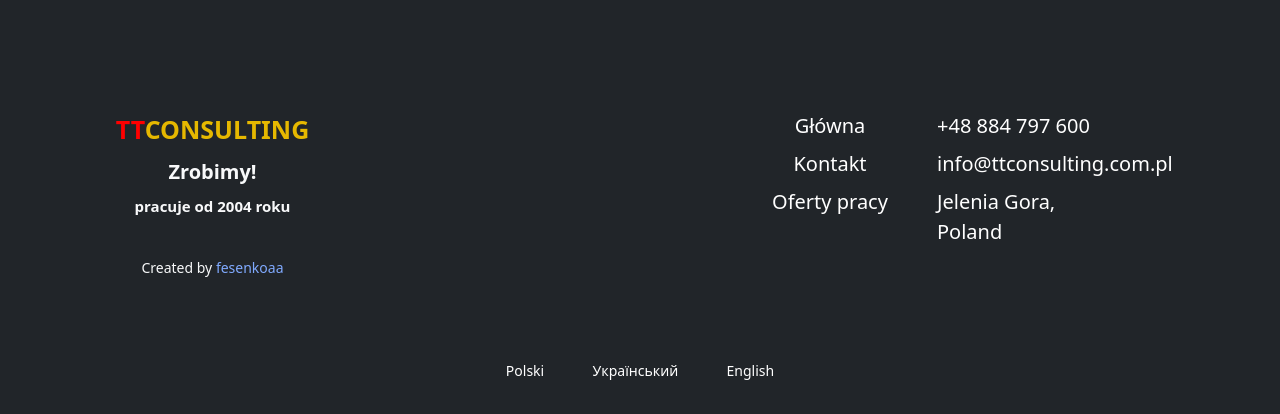
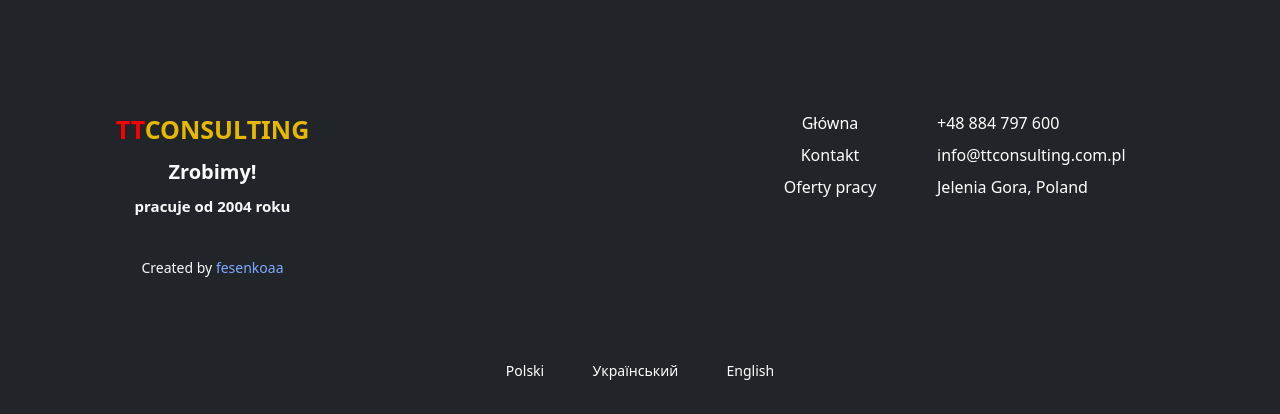
Before and after one commit to fesenkoaa/building_company, a Django app: page / in a window 1280 px wide. Shown: the part 3520-3934 px from the top of the page. Run offline with Django 3.2, Linux system fonts and the light colour scheme; data that the repository does not hold is empty.

Commit message:
final 1.3

```diff
--- a/django_building/templates/base.html
+++ b/django_building/templates/base.html
@@ -197,25 +197,25 @@
                 <div class="col-6 col-lg-2 mb-3 text-light">
                     <ul class="list-unstyled">
                         {% if 'ru' in request.path %}
-                        <li class="mb-2 text-center"><a href="{% url 'ru:main' %}" style="text-decoration: none; color: white; font-size: 20px;">Головна</a></li>
-                        <li class="mb-2 text-center"><a href="#contact" style="text-decoration: none; color: white; font-size: 20px;">Контакти</a></li>
-                        <li class="mb-2 text-center"><a href="{% url 'ru:vacancies' %}" style="text-decoration: none; color: white; font-size: 20px;">Вакансії</a></li>
+                        <li class="mb-2 text-center"><a href="{% url 'ru:main' %}" style="text-decoration: none; color: white; font-size: 16px;">Головна</a></li>
+                        <li class="mb-2 text-center"><a href="#contact" style="text-decoration: none; color: white; font-size: 16px;">Контакти</a></li>
+                        <li class="mb-2 text-center"><a href="{% url 'ru:vacancies' %}" style="text-decoration: none; color: white; font-size: 16px;">Вакансії</a></li>
                         {% elif 'en' in request.path %}
-                        <li class="mb-2 text-center"><a href="{% url 'en:main' %}" style="text-decoration: none; color: white; font-size: 20px;">Main</a></li>
-                        <li class="mb-2 text-center"><a href="#contact" style="text-decoration: none; color: white; font-size: 20px;">Contacts</a></li>
-                        <li class="mb-2 text-center"><a href="{% url 'en:vacancies' %}" style="text-decoration: none; color: white; font-size: 20px;">Vacancies</a></li>
+                        <li class="mb-2 text-center"><a href="{% url 'en:main' %}" style="text-decoration: none; color: white; font-size: 16px;">Main</a></li>
+                        <li class="mb-2 text-center"><a href="#contact" style="text-decoration: none; color: white; font-size: 16px;">Contacts</a></li>
+                        <li class="mb-2 text-center"><a href="{% url 'en:vacancies' %}" style="text-decoration: none; color: white; font-size: 16px;">Vacancies</a></li>
                         {% else %}
-                        <li class="mb-2 text-center"><a href="{% url 'pl:main' %}" style="text-decoration: none; color: white; font-size: 20px;">Główna</a></li>
-                        <li class="mb-2 text-center"><a href="#contact" style="text-decoration: none; color: white; font-size: 20px;">Kontakt</a></li>
-                        <li class="mb-2 text-center"><a href="{% url 'pl:vacancies' %}" style="text-decoration: none; color: white; font-size: 20px;">Oferty pracy</a></li>
+                        <li class="mb-2 text-center"><a href="{% url 'pl:main' %}" style="text-decoration: none; color: white; font-size: 16px;">Główna</a></li>
+                        <li class="mb-2 text-center"><a href="#contact" style="text-decoration: none; color: white; font-size: 16px;">Kontakt</a></li>
+                        <li class="mb-2 text-center"><a href="{% url 'pl:vacancies' %}" style="text-decoration: none; color: white; font-size: 16px;">Oferty pracy</a></li>
                         {% endif %}
                     </ul>
                 </div>
                 <div class="col-6 col-lg-2 mb-3 text-light">
                     <ul class="list-unstyled">
-                        <li class="mb-2" style="text-decoration: none; color: white; font-size: 20px;">+48 884 797 600</li>
-                        <li class="mb-2" style="text-decoration: none; color: white; font-size: 20px;">info@ttconsulting.com.pl</li>
-                        <li class="mb-2" style="text-decoration: none; color: white; font-size: 20px;">Jelenia Gora, Poland</li>
+                        <li class="mb-2" style="text-decoration: none; color: white; font-size: 16px;">+48 884 797 600</li>
+                        <li class="mb-2" style="text-decoration: none; color: white; font-size: 16px;">info@ttconsulting.com.pl</li>
+                        <li class="mb-2" style="text-decoration: none; color: white; font-size: 16px;">Jelenia Gora, Poland</li>
                     </ul>
                 </div>
             </div>
```
Also changed, not shown: 1 other file.
